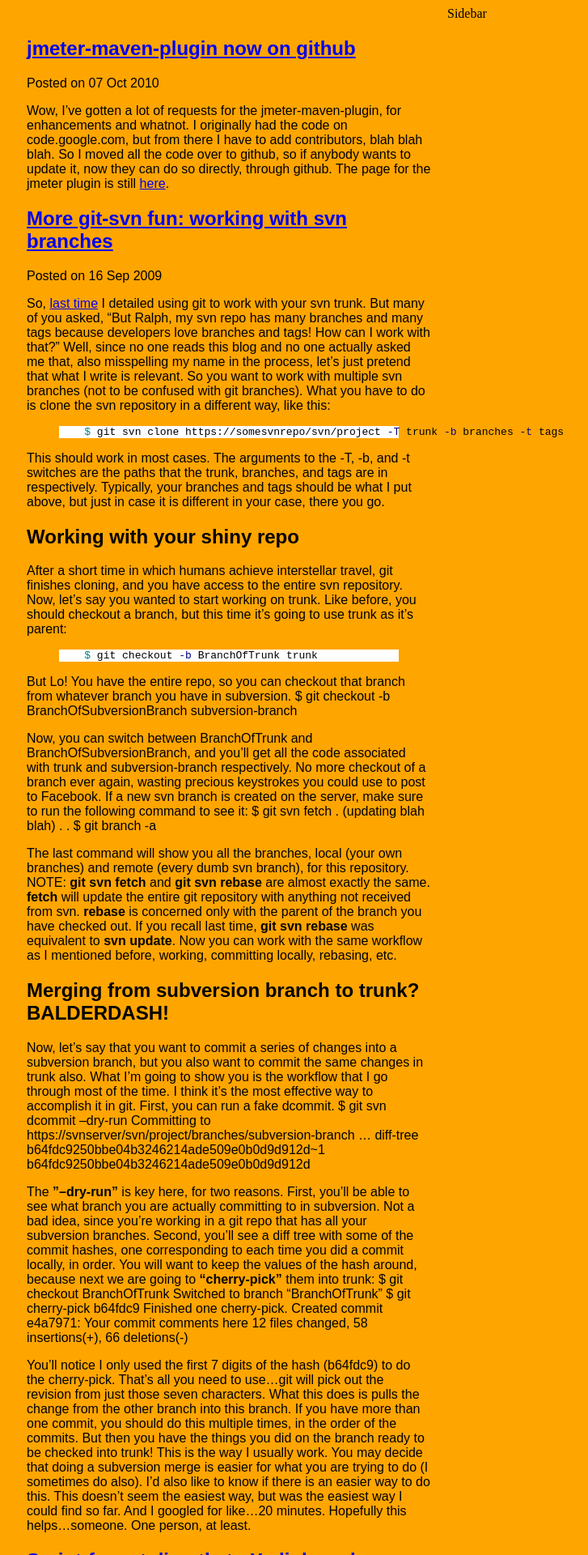
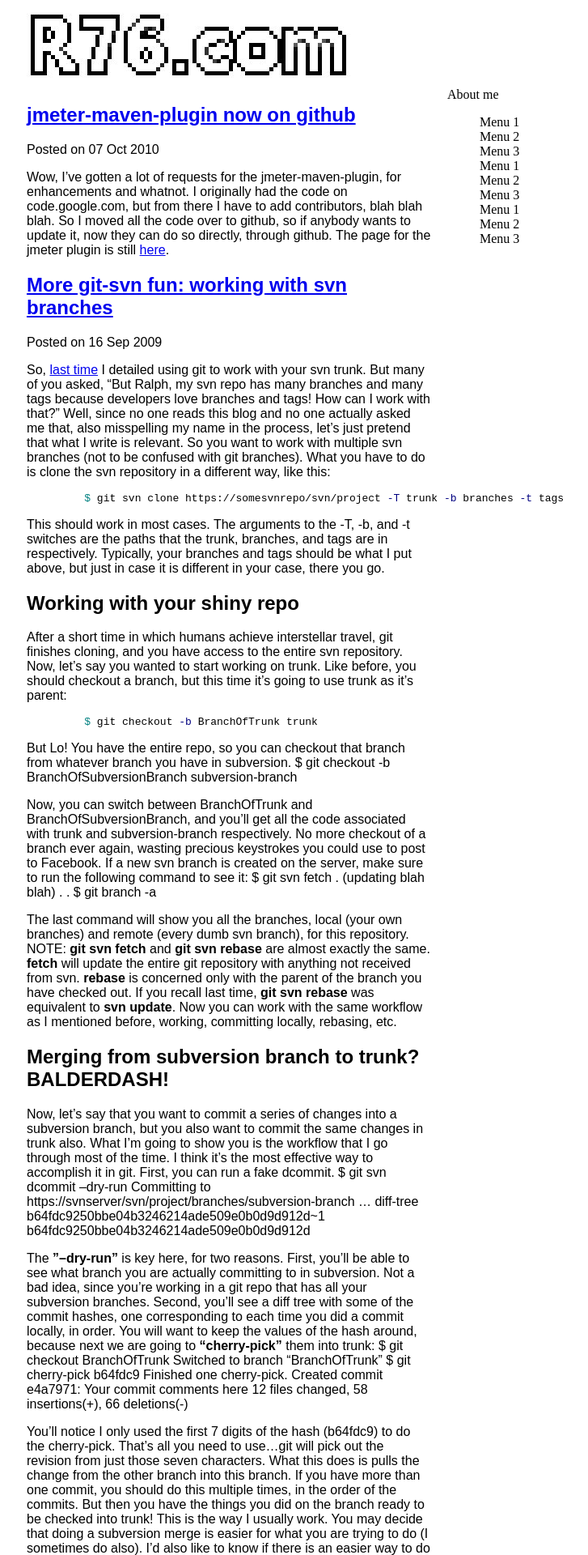
Before and after one commit to Ronnie76er/ronalleva, a Jekyll site: the page built from index.html, in a window 1280 px wide. Shown: the top 1920 px of the page at 81% size, without its empty margins (247-974 px from the left). Built offline with Jekyll 4.4.1, drawn with Linux system fonts in a browser that asks for light colours; some web fonts are replaced; Markdown is read by kramdown in place of the engine named in the settings.

Commit message:
More layout changes, add the stupid logo

```diff
--- a/_layouts/default.html
+++ b/_layouts/default.html
@@ -3,7 +3,25 @@ layout: main
 title: This is a blog
 ---
 
-<div class="sidebar">Sidebar</div>
+<div class="sidebar">
+    <div>
+        About me
+    </div>
+
+    <div class="menuitems">
+        <ul>
+            <li>Menu 1</li>
+            <li>Menu 2</li>
+            <li>Menu 3</li>
+            <li>Menu 1</li>
+            <li>Menu 2</li>
+            <li>Menu 3</li>
+            <li>Menu 1</li>
+            <li>Menu 2</li>
+            <li>Menu 3</li>
+        </ul>
+    </div>
+</div>
 <div class="posts">
 
 {{content}}
--- a/_layouts/main.html
+++ b/_layouts/main.html
@@ -1,12 +1,17 @@
 <html>
     <head>
-		<link rel="stylesheet" media="screen" type="text/css" href="/css/styles.css"></link>
-		<link rel="stylesheet" media="screen" type="text/css" href="/css/syntax.css"></link>
-		<link href='http://fonts.googleapis.com/css?family=Hammersmith+One&v2' rel='stylesheet' type='text/css'></link>
+        <link rel="stylesheet" media="screen" type="text/css" href="/css/styles.css">
+        <link rel="stylesheet" media="screen" type="text/css" href="/css/syntax.css">
+        <link href='http://fonts.googleapis.com/css?family=Hammersmith+One&v2' rel='stylesheet' type='text/css'>
     </head>
 
     <body>
+
         <div id="container">
+            <div id="blogtitle">
+                <img src="/images/R76er.jpg">
+            </div>
+
             {{content}}
         </div>
     </body>
--- a/css/styles.css
+++ b/css/styles.css
@@ -5,7 +5,6 @@
 
 .posts{
 	float: left;
-	margin-right: 200px;
 	width: 500px;
 	font-family: 'Hammersmith One', sans-serif;
 }
@@ -16,6 +15,14 @@
 	width: 720px;
 }
 
+.menuitems ul{
+	list-style-type: none;
+}
+
+.menuitems li{
+	text-decoration: none;
+}
+
 body{
-	background-color: orange;
+	background-color: ;
 }
--- a/index.html
+++ b/index.html
@@ -1,7 +1,7 @@
 ---
 layout: default
 ---
-<div id="posts">
+<div id="postscontainer">
 {% for post in site.posts offset: 0 limit: 10 %}
 <header>
 <h2><a href="{{ post.url }}">{{ post.title }}</a></h2>
```
Also changed, not shown: images/R76er.jpg (added). Lines whose indentation alone changed are shown as unchanged.
